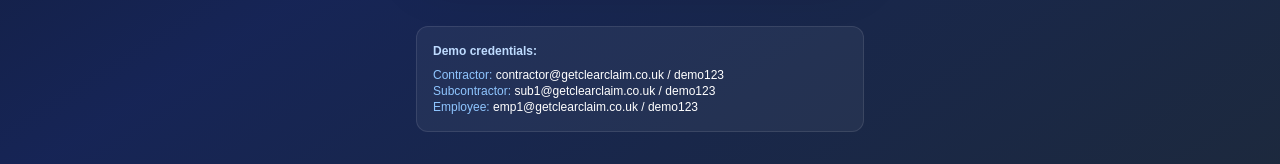
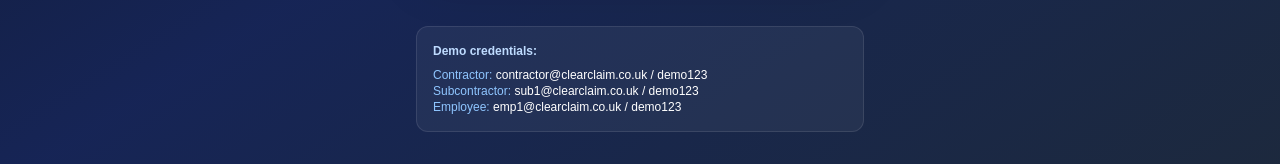
Before and after one commit to jarviscraggs-sys/clearclaim, a Next.js app: page /login in a window 1280 px wide. Shown: the part 614-778 px from the top of the page. Built offline with nearby package versions, Linux system fonts and the light colour scheme.

Commit message:
fix: restore auth, login page and sw.js to last known working state (930e876)

```diff
--- a/app/login/page.tsx
+++ b/app/login/page.tsx
@@ -1,16 +1,19 @@
 'use client';
 
-import { useState } from 'react';
+import { useState, Suspense } from 'react';
 import { signIn } from 'next-auth/react';
-import { useRouter } from 'next/navigation';
+import { useRouter, useSearchParams } from 'next/navigation';
 import Link from 'next/link';
 
-export default function LoginPage() {
+function LoginContent() {
   const [email, setEmail] = useState('');
   const [password, setPassword] = useState('');
   const [error, setError] = useState('');
   const [loading, setLoading] = useState(false);
   const router = useRouter();
+  const searchParams = useSearchParams();
+  const verified = searchParams.get('verified');
+  const registered = searchParams.get('registered');
 
   const handleSubmit = async (e: React.FormEvent) => {
     e.preventDefault();
@@ -29,6 +32,7 @@
       return;
     }
 
+    // Fetch session to determine role
     const res = await fetch('/api/auth/session');
     const session = await res.json();
     const role = session?.user?.role;
@@ -42,6 +46,18 @@
   return (
     <div className="min-h-screen bg-gradient-to-br from-slate-900 via-blue-950 to-slate-800 flex items-center justify-center p-4">
       <div className="w-full max-w-md">
+        {/* Status banners */}
+        {verified === 'true' && (
+          <div className="mb-4 p-4 bg-green-900/40 border border-green-600 rounded-xl text-green-300 text-sm text-center">
+            ✅ Email verified successfully! You can now log in.
+          </div>
+        )}
+        {registered === 'contractor' && (
+          <div className="mb-4 p-4 bg-blue-900/40 border border-blue-600 rounded-xl text-blue-300 text-sm text-center">
+            📧 Account created! Please check your email to verify your account before logging in.
+          </div>
+        )}
+        {/* Logo / Brand */}
         <div className="text-center mb-8">
           <div className="inline-flex items-center justify-center w-16 h-16 bg-blue-500 rounded-2xl mb-4 shadow-lg shadow-blue-500/25">
             <svg className="w-8 h-8 text-white" fill="none" viewBox="0 0 24 24" stroke="currentColor">
@@ -52,6 +68,7 @@
           <p className="text-blue-300 mt-1 text-sm">Construction Invoice Management</p>
         </div>
 
+        {/* Login Card */}
         <div className="bg-white/10 backdrop-blur-sm border border-white/20 rounded-2xl p-8 shadow-2xl">
           <h2 className="text-xl font-semibold text-white mb-6">Sign in to your account</h2>
 
@@ -101,19 +118,29 @@
           </form>
         </div>
 
+        {/* Contractor registration */}
         <div className="mt-4 text-center">
           <Link href="/register/contractor" className="text-sm text-blue-300 hover:text-blue-200 transition">
             New contractor? Register your company →
           </Link>
         </div>
 
+        {/* Demo credentials */}
         <div className="mt-6 bg-white/5 border border-white/10 rounded-xl p-4 text-xs text-blue-300">
           <p className="font-semibold text-blue-200 mb-2">Demo credentials:</p>
-          <p>Contractor: <span className="text-white">contractor@getclearclaim.co.uk / demo123</span></p>
-          <p>Subcontractor: <span className="text-white">sub1@getclearclaim.co.uk / demo123</span></p>
-          <p>Employee: <span className="text-white">emp1@getclearclaim.co.uk / demo123</span></p>
+          <p>Contractor: <span className="text-white">contractor@clearclaim.co.uk / demo123</span></p>
+          <p>Subcontractor: <span className="text-white">sub1@clearclaim.co.uk / demo123</span></p>
+          <p>Employee: <span className="text-white">emp1@clearclaim.co.uk / demo123</span></p>
         </div>
       </div>
     </div>
   );
 }
+
+export default function LoginPage() {
+  return (
+    <Suspense fallback={<div className="min-h-screen bg-slate-900 flex items-center justify-center"><p className="text-white">Loading...</p></div>}>
+      <LoginContent />
+    </Suspense>
+  );
+}
--- a/lib/auth.ts
+++ b/lib/auth.ts
@@ -5,6 +5,18 @@
 
 export const { handlers, auth, signIn, signOut } = NextAuth({
   trustHost: true,
+  useSecureCookies: process.env.NODE_ENV === 'production',
+  cookies: {
+    sessionToken: {
+      name: process.env.NODE_ENV === 'production' ? '__Secure-next-auth.session-token' : 'next-auth.session-token',
+      options: {
+        httpOnly: true,
+        sameSite: 'lax',
+        path: '/',
+        secure: process.env.NODE_ENV === 'production',
+      },
+    },
+  },
 
   providers: [
     Credentials({
--- a/public/sw.js
+++ b/public/sw.js
@@ -1,25 +1,11 @@
-const CACHE_NAME = 'clearclaim-v3';
-const urlsToCache = ['/'];
+const CACHE_NAME = 'clearclaim-v1';
+const urlsToCache = ['/', '/login'];
 
 self.addEventListener('install', event => {
-  self.skipWaiting();
   event.waitUntil(caches.open(CACHE_NAME).then(cache => cache.addAll(urlsToCache)));
 });
 
-self.addEventListener('activate', event => {
-  event.waitUntil(
-    caches.keys().then(keys =>
-      Promise.all(keys.filter(k => k !== CACHE_NAME).map(k => caches.delete(k)))
-    ).then(() => self.clients.claim())
-  );
-});
-
 self.addEventListener('fetch', event => {
-  // Never cache the login page - always fetch fresh
-  if (event.request.url.includes('/login') || event.request.url.includes('/api/')) {
-    event.respondWith(fetch(event.request));
-    return;
-  }
   event.respondWith(
     caches.match(event.request).then(response => response || fetch(event.request))
   );
```
